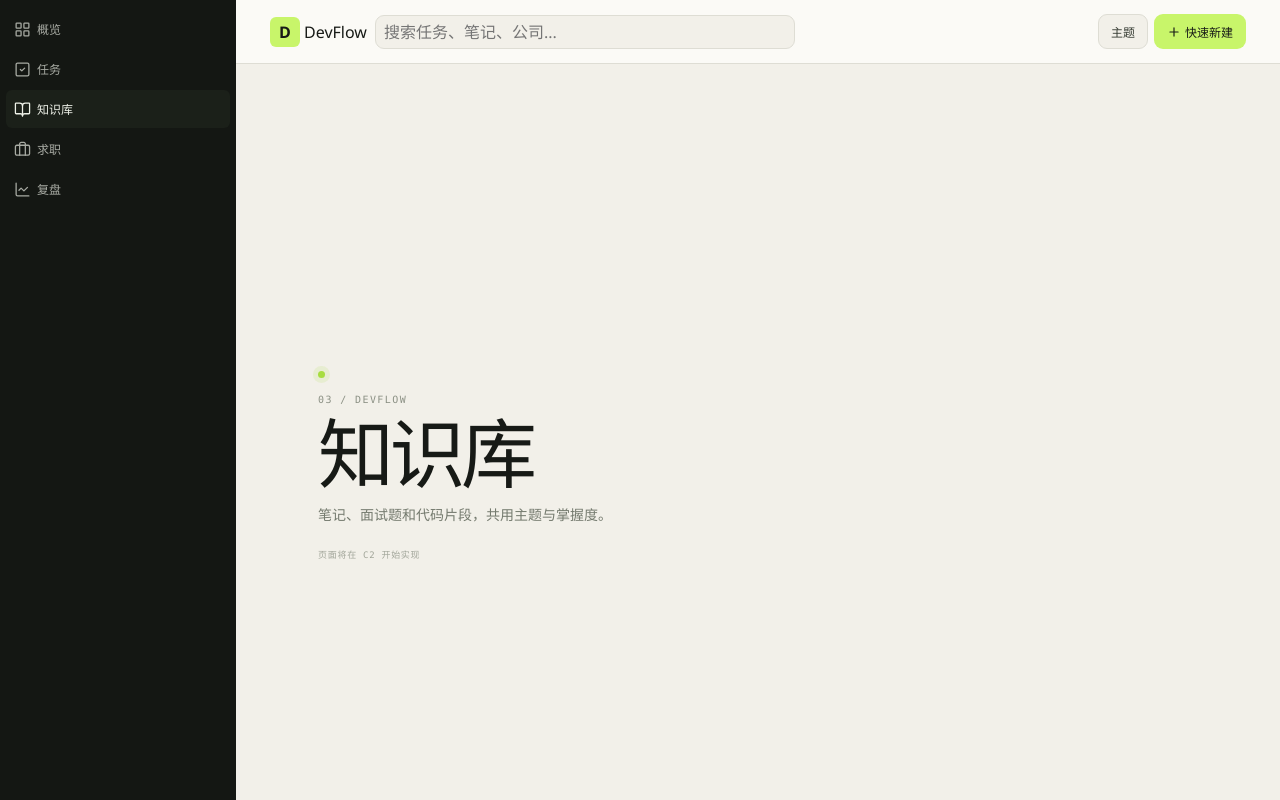
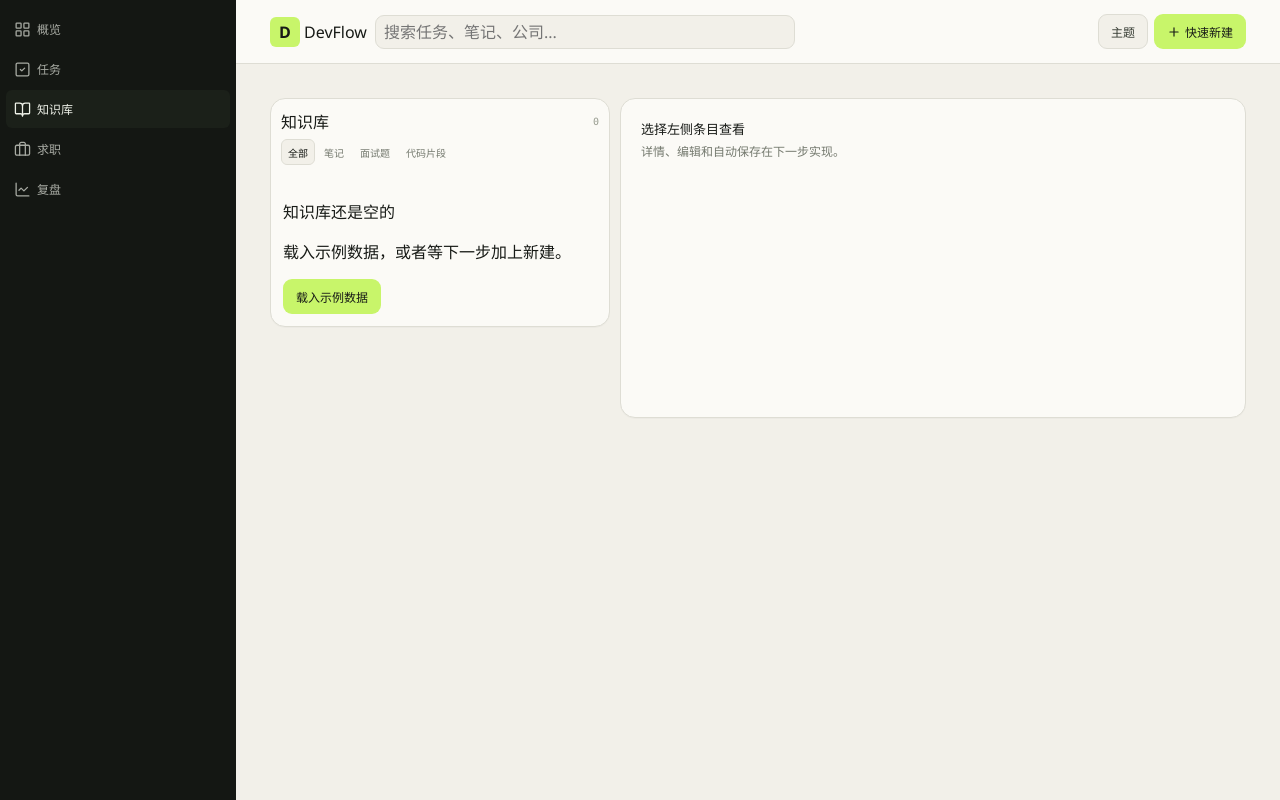
Before and after one commit to cyldstore/devflow, a Vue app in the folder devflow/: page /knowledge in a window 1280 px wide. Built offline with nearby package versions, Linux system fonts and the light colour scheme.

Commit message:
feat(knowledge): 知识库列表与类型筛选

```diff
--- a/devflow/src/lib/backup.ts
+++ b/devflow/src/lib/backup.ts
@@ -14,6 +14,7 @@ export interface BackupFile {
 
 export type ImportResult = { ok: true; data: Database } | { ok: false; error: string }
 
+// 生成备份
 export function createBackup(db: Database): string {
   const payload: BackupFile = {
     app: APP_ID,
@@ -24,6 +25,7 @@ export function createBackup(db: Database): string {
   return JSON.stringify(payload, null, 2)
 }
 
+// 下载备份
 export function downloadBackup(db: Database): void {
   const blob = new Blob([createBackup(db)], { type: 'application/json' })
   const url = URL.createObjectURL(blob)
--- a/devflow/src/lib/date.ts
+++ b/devflow/src/lib/date.ts
@@ -1,3 +1,4 @@
+// 日期格式化
 export function formatDate(d: Date): string {
   const y = d.getFullYear()
   const m = String(d.getMonth() + 1).padStart(2, '0')
@@ -5,6 +6,7 @@ export function formatDate(d: Date): string {
   return `${y}-${m}-${day}`
 }
 
+// 当前时间
 export function localDate(offsetDays = 0): string {
   const d = new Date()
   d.setDate(d.getDate() + offsetDays)
--- a/devflow/src/lib/db.ts
+++ b/devflow/src/lib/db.ts
@@ -4,6 +4,7 @@ import { readJSON, writeJSON } from './storage'
 const DB_KEY = 'db'
 const DB_VERSION = 1
 
+// 数据结构
 export interface Database {
   version: number
   tasks: Task[]
@@ -13,6 +14,7 @@ export interface Database {
   profile: Profile
 }
 
+// 创建空数据
 export function createEmptyDatabase(): Database {
   return {
     version: DB_VERSION,
@@ -30,14 +32,17 @@ export function createEmptyDatabase(): Database {
   }
 }
 
+// 加载数据
 export function loadDatabase(): Database {
   return normalizeDatabase(readJSON<unknown>(DB_KEY, null))
 }
 
+// 保存数据
 export function saveDatabase(db: Database): boolean {
   return writeJSON(DB_KEY, { ...db, version: DB_VERSION })
 }
 
+// 格式化数据
 export function normalizeDatabase(raw: unknown): Database {
   const base = createEmptyDatabase()
   if (typeof raw !== 'object' || raw === null) return base
--- a/devflow/src/lib/id.ts
+++ b/devflow/src/lib/id.ts
@@ -1,3 +1,4 @@
+// 生成Id
 export function createId(): string {
   if (typeof crypto !== 'undefined' && typeof crypto.randomUUID === 'function') {
     return crypto.randomUUID()
--- /dev/null
+++ b/devflow/src/lib/knowledge.ts
@@ -0,0 +1,24 @@
+import type { KnowledgeItem, KnowledgeType } from '@/types'
+
+export type KnowledgeFilter = 'all' | KnowledgeType
+
+export const KNOWLEDGE_TYPE_LABELS: Record<KnowledgeType, string> = {
+  note: '笔记',
+  question: '面试题',
+  snippet: '代码片段',
+}
+
+// 筛选知识库
+export function filterKnowledge(items: KnowledgeItem[], filter: KnowledgeFilter): KnowledgeItem[] {
+  if (filter === 'all') return items
+  return items.filter((item) => item.type === filter)
+}
+
+// 知识库排序
+export function sortKnowledge(items: KnowledgeItem[]): KnowledgeItem[] {
+  return [...items].sort((a, b) => {
+    // 置顶
+    if (a.pinned !== b.pinned) return a.pinned ? -1 : 1
+    return b.updatedAt.localeCompare(a.updatedAt)
+  })
+}
--- a/devflow/src/lib/storage.ts
+++ b/devflow/src/lib/storage.ts
@@ -22,7 +22,5 @@ export function writeJSON<T>(key: string, value: T): boolean {
 export function removeJSON(key: string): void {
   try {
     localStorage.removeItem(`${PREFIX}:${key}`)
-  } catch {
-    // 极少数环境下 removeItem 也会抛错（例如被策略禁用），忽略即可
-  }
+  } catch {}
 }
--- a/devflow/src/pages/KnowledgeView.vue
+++ b/devflow/src/pages/KnowledgeView.vue
@@ -1,11 +1,259 @@
 <template>
-  <PagePlaceholder
-    index="03"
-    title="知识库"
-    description="笔记、面试题和代码片段，共用主题与掌握度。"
-  />
+  <section class="knowledge">
+    <Card class="panel">
+      <header class="panel-head">
+        <h1>知识库</h1>
+        <span class="count">{{ items.length }}</span>
+      </header>
+
+      <div class="tabs" role="group" aria-label="按类型筛选">
+        <button
+          v-for="tab in TABS"
+          :key="tab.value"
+          type="button"
+          :class="['tab', { active: filter === tab.value }]"
+          :aria-pressed="filter === tab.value"
+          @click="filter = tab.value"
+        >
+          {{ tab.label }}
+        </button>
+      </div>
+
+      <div v-if="db.knowledge.length === 0" class="empty">
+        <p class="empty-title">知识库还是空的</p>
+        <p class="empty-text">载入示例数据，或者等下一步加上新建。</p>
+        <Button variant="lime" @click="loadSeed">载入示例数据</Button>
+      </div>
+
+      <div v-else-if="items.length === 0" class="empty">
+        <p class="empty-title">这个类型下还没有内容</p>
+        <p class="empty-text">换一个类型，或者切回"全部"。</p>
+        <Button variant="ghost" @click="filter = 'all'">清除筛选</Button>
+      </div>
+
+      <ul v-else class="list">
+        <li v-for="item in items" :key="item.id" class="item">
+          <div class="item-top">
+            <Pin v-if="item.pinned" :size="11" aria-label="已置顶" />
+            <span class="item-type">{{ TYPE_LABELS[item.type] }}</span>
+            <Chip v-if="item.mastery" :tone="MASTERY_TONES[item.mastery]">
+              {{ MASTERY_LABELS[item.mastery] }}
+            </Chip>
+          </div>
+
+          <p class="item-title">{{ item.title }}</p>
+
+          <div class="item-meta">
+            <span class="topic">{{ item.topic }}</span>
+            <span v-for="tag in item.tags" :key="tag" class="tag">#{{ tag }}</span>
+          </div>
+        </li>
+      </ul>
+    </Card>
+
+    <Card class="detail">
+      <div class="detail-empty">
+        <p class="detail-title">选择左侧条目查看</p>
+        <p class="detail-text">详情、编辑和自动保存在下一步实现。</p>
+      </div>
+    </Card>
+  </section>
 </template>
 
 <script setup lang="ts">
-import PagePlaceholder from '@/components/ui/PagePlaceholder.vue'
+import { computed, ref } from 'vue'
+import { Pin } from 'lucide-vue-next'
+import Button from '@/components/ui/Button.vue'
+import Card from '@/components/ui/Card.vue'
+import Chip from '@/components/ui/Chip.vue'
+import { filterKnowledge, KNOWLEDGE_TYPE_LABELS, sortKnowledge } from '@/lib/knowledge'
+import type { KnowledgeFilter } from '@/lib/knowledge'
+import { loadSeed, useDatabase } from '@/stores/db'
+import type { Mastery } from '@/types'
+
+const TABS: { value: KnowledgeFilter; label: string }[] = [
+  { value: 'all', label: '全部' },
+  { value: 'note', label: '笔记' },
+  { value: 'question', label: '面试题' },
+  { value: 'snippet', label: '代码片段' },
+]
+
+const TYPE_LABELS = KNOWLEDGE_TYPE_LABELS
+
+const MASTERY_LABELS: Record<Mastery, string> = {
+  rusty: '生疏',
+  learning: '学习中',
+  solid: '熟练',
+}
+
+const MASTERY_TONES = {
+  rusty: 'coral',
+  learning: 'amber',
+  solid: 'lime',
+} as const
+
+const db = useDatabase()
+const filter = ref<KnowledgeFilter>('all')
+
+const items = computed(() => sortKnowledge(filterKnowledge(db.knowledge, filter.value)))
 </script>
+
+<style scoped>
+.knowledge {
+  display: grid;
+  grid-template-columns: minmax(0, 340px) minmax(0, 1fr);
+  gap: var(--space-5);
+  align-items: start;
+}
+
+.panel-head {
+  display: flex;
+  align-items: center;
+  justify-content: space-between;
+  gap: var(--space-3);
+  padding: var(--space-5) var(--space-5) var(--space-3);
+}
+
+h1 {
+  margin: 0;
+  font-size: var(--text-lg);
+  color: var(--color-text-strong);
+}
+
+.count {
+  font-family: var(--font-mono);
+  font-size: var(--text-xs);
+  color: var(--color-text-faint);
+}
+
+.tabs {
+  display: flex;
+  gap: var(--space-1);
+  padding: 0 var(--space-5) var(--space-3);
+  overflow-x: auto;
+}
+
+.tab {
+  height: 26px;
+  padding: 0 var(--space-3);
+  border: 1px solid transparent;
+  border-radius: var(--radius-sm);
+  background: transparent;
+  color: var(--color-text-muted);
+  font: inherit;
+  font-size: var(--text-xs);
+  white-space: nowrap;
+  cursor: pointer;
+}
+
+.tab:hover {
+  color: var(--color-text-strong);
+}
+
+.tab.active {
+  background: var(--color-background);
+  border-color: var(--color-border);
+  color: var(--color-text-strong);
+  font-weight: 600;
+}
+
+.tab:focus-visible {
+  outline: 2px solid var(--color-text-strong);
+  outline-offset: 2px;
+}
+
+.list {
+  margin: 0;
+  padding: 0 var(--space-2) var(--space-3);
+  list-style: none;
+}
+
+.item {
+  padding: var(--space-4);
+  border-radius: var(--radius-sm);
+  cursor: default;
+}
+
+.item + .item {
+  border-top: 1px solid var(--color-border);
+  border-radius: 0;
+}
+
+.item:hover {
+  background: var(--color-background);
+}
+
+.item-top {
+  display: flex;
+  align-items: center;
+  gap: var(--space-2);
+  color: var(--color-text-faint);
+}
+
+.item-type {
+  font-family: var(--font-mono);
+  font-size: var(--text-2xs);
+  letter-spacing: 0.08em;
+  text-transform: uppercase;
+}
+
+.item-title {
+  margin: var(--space-2) 0 var(--space-1);
+  font-size: var(--text-base);
+  color: var(--color-text);
+  overflow: hidden;
+  text-overflow: ellipsis;
+  white-space: nowrap;
+}
+
+.item-meta {
+  display: flex;
+  align-items: center;
+  flex-wrap: wrap;
+  gap: var(--space-2);
+  font-size: var(--text-xs);
+  color: var(--color-text-faint);
+}
+
+.topic {
+  font-weight: 600;
+}
+
+.empty {
+  padding: var(--space-6);
+}
+
+.detail {
+  min-height: 320px;
+}
+
+.detail-empty {
+  display: flex;
+  flex-direction: column;
+  gap: var(--space-2);
+  padding: var(--space-8);
+}
+
+.detail-title {
+  margin: 0;
+  font-size: var(--text-base);
+  font-weight: 600;
+  color: var(--color-text-strong);
+}
+
+.detail-text {
+  margin: 0;
+  font-size: var(--text-sm);
+  color: var(--color-text-muted);
+}
+
+@media (max-width: 1023px) {
+  .knowledge {
+    grid-template-columns: 1fr;
+  }
+
+  .detail {
+    display: none;
+  }
+}
+</style>
```
Also changed, not shown: devflow/src/stores/db.ts (+10 -0 lines).
